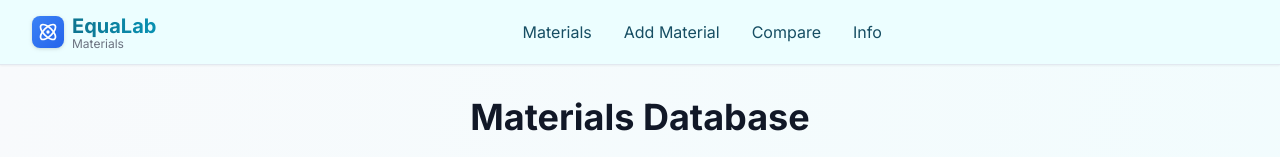
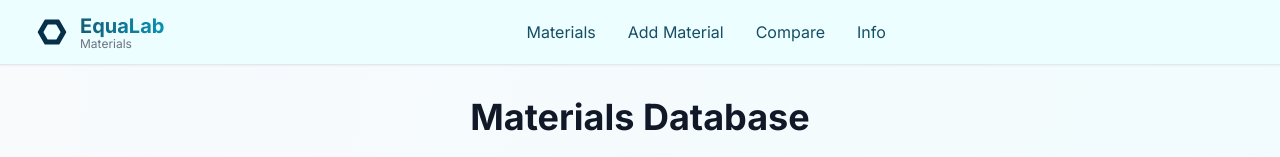
Before and after one commit to thomasjbell/equalab-materials, a Next.js app: page / in a window 1280 px wide. Shown: the top 157 px of the page. Built offline with nearby package versions, Linux system fonts and the light colour scheme.

Commit message:
logo updates

```diff
--- a/src/components/Navbar.tsx
+++ b/src/components/Navbar.tsx
@@ -2,6 +2,7 @@
 
 import { useState } from "react";
 import { Menu, X, Atom } from "lucide-react";
+import LittleLogo from "./ui/LittleLogo";
 
 export default function Navbar() {
   const [isMenuOpen, setIsMenuOpen] = useState(false);
@@ -18,12 +19,12 @@ export default function Navbar() {
           <a href="/">
             <div className="flex items-center space-x-4">
               <div className="flex items-center space-x-2">
-                <div className="w-8 h-8 bg-gradient-to-br from-blue-500 to-blue-600 drop-shadow rounded-lg flex items-center justify-center">
-                  <Atom className="w-5 h-5 text-white" />
-                </div>
+
+                  <LittleLogo className="w-10 h-10" />
+
                 <div>
                   <h1 className="text-xl font-bold text-gray-900">
-                    <span className="bg-gradient-to-r from-cyan-700 to-cyan-600 text-transparent bg-clip-text">
+                    <span className="bg-gradient-to-r from-cyan-800 to-cyan-600 text-transparent bg-clip-text">
                       EquaLab
                     </span>
 
--- /dev/null
+++ b/src/components/ui/LittleLogo.tsx
@@ -0,0 +1,43 @@
+import React from 'react';
+
+interface LittleLogoProps extends React.SVGProps<SVGSVGElement> {
+  /**
+   * Optional className for Tailwind CSS or other styling.
+   */
+  className?: string;
+}
+
+const LittleLogo: React.FC<LittleLogoProps> = ({ className, ...rest }) => {
+  return (
+    <svg
+      className={className}
+      {...rest}
+      xmlns="http://www.w3.org/2000/svg"
+      viewBox="0 0 1024 1024"
+    >
+      <defs>
+        <style>
+          {`
+            .cls-1 {
+              fill: #082f49;
+            }
+            .cls-2 {
+              fill: #ecfeff;
+            }
+          `}
+        </style>
+      </defs>
+      <g id="Layer_1" data-name="Layer 1">
+        <rect className="cls-2" width="1024" height="1024" rx="160" ry="160"/>
+      </g>
+      <g id="Layer_2" data-name="Layer 2">
+        <path className="cls-1" d="M678.2769,192h-332.5538c-11.4325,0-21.9966,6.0992-27.7128,16l-166.2769,288c-5.7162,9.9008-5.7162,22.0992,0,32l166.2769,288c5.7162,9.9008,16.2803,16,27.7128,16h332.5538c11.4325,0,21.9966-6.0992,27.7128-16l166.2769-288c5.7162-9.9008,5.7162-22.0992,0-32l-166.2769-288c-5.7162-9.9008-16.2803-16-27.7128-16Z"/>
+      </g>
+      <g id="Layer_3" data-name="Layer 3">
+        <path className="cls-2" d="M604.376,320h-184.7521c-11.4325,0-21.9966,6.0992-27.7128,16l-92.376,160c-5.7162,9.9008-5.7162,22.0992,0,32l92.376,160c5.7162,9.9008,16.2803,16,27.7128,16h184.7521c11.4325,0,21.9966-6.0992,27.7128-16l92.376-160c5.7162-9.9008,5.7162-22.0992,0-32l-92.376-160c-5.7162-9.9008-16.2803-16-27.7128-16Z"/>
+      </g>
+    </svg>
+  );
+};
+
+export default LittleLogo;
```
Also changed, not shown: 1 other file (tests, documents, lock files or other folders).
